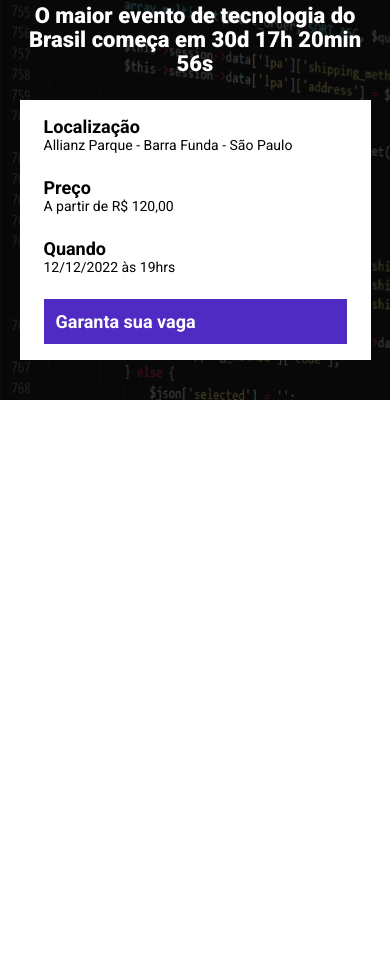
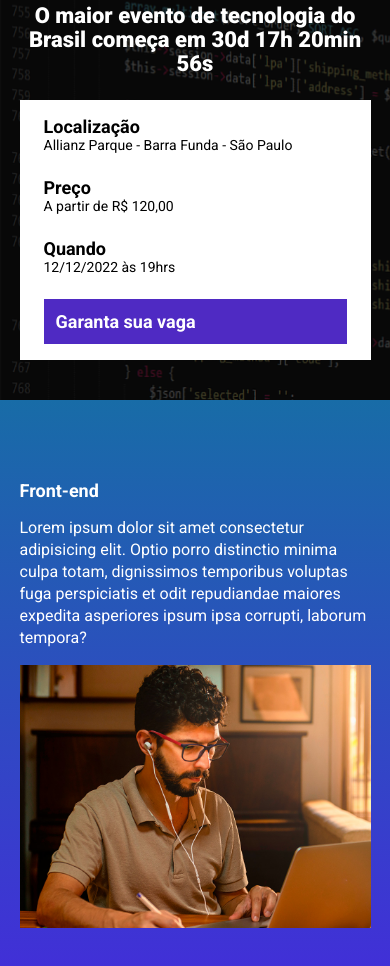
Before and after one commit to MarcosVSRamos/Ebac_tech_talks, a website built with Parcel: page src/index.html in a window 390 px wide. Shown: the part 100-1066 px from the top of the page. Before the commit the page ends 844 px from the top, so only its background shows below. Built offline with nearby package versions, Linux system fonts and the light colour scheme.

Commit message:
aba de evento front-end

```diff
--- a/src/index.html
+++ b/src/index.html
@@ -46,6 +46,18 @@
         </div>
     </header>
 
+    <section class="event">
+        <div class="container">
+            <div class="event__details">
+                <h2 class="event__details__title">Front-end</h2>
+                <p class="event__details__description">
+                    Lorem ipsum dolor sit amet consectetur adipisicing elit. Optio porro distinctio minima culpa totam, dignissimos temporibus voluptas fuga perspiciatis et odit repudiandae maiores expedita asperiores ipsum ipsa corrupti, laborum tempora?
+                </p>
+            </div>
+            <img class="event__image" src="./images/frontend.png" alt="front-end">
+        </div>
+    </section>
+
 
 
 </body>
--- /dev/null
+++ b/src/styles/_event.scss
@@ -0,0 +1,63 @@
+.event {
+
+    padding: 80px 0;
+    background-image: linear-gradient(#186CA7, #442BDB);
+
+    &__details {
+
+        margin-right: 40px;
+
+        &__title {
+
+            font-size: 18px;
+            font-weight: bold;
+            margin-bottom: 16px;
+
+        }
+
+        &__description {
+
+            line-height: 22px;
+
+        }
+
+
+    }
+
+    &__image {
+
+        max-width: 360px;
+
+    }
+
+    .container {
+
+        display: flex;
+
+    }
+
+    @media (max-width: 640px) {
+
+        .container {
+
+            display: block;
+
+        }
+
+        &__image {
+
+            width: 100%;
+
+        }
+
+        &__details {
+
+            margin-right: 0;
+            margin-bottom: 16px;
+
+        }
+
+    }
+
+
+}
--- a/src/styles/main.scss
+++ b/src/styles/main.scss
@@ -1,6 +1,7 @@
 @use 'hero';
 @use 'components/infos_bar';
 @use 'components/buttons';
+@use 'event';
 
 *{
     margin: 0;
```
